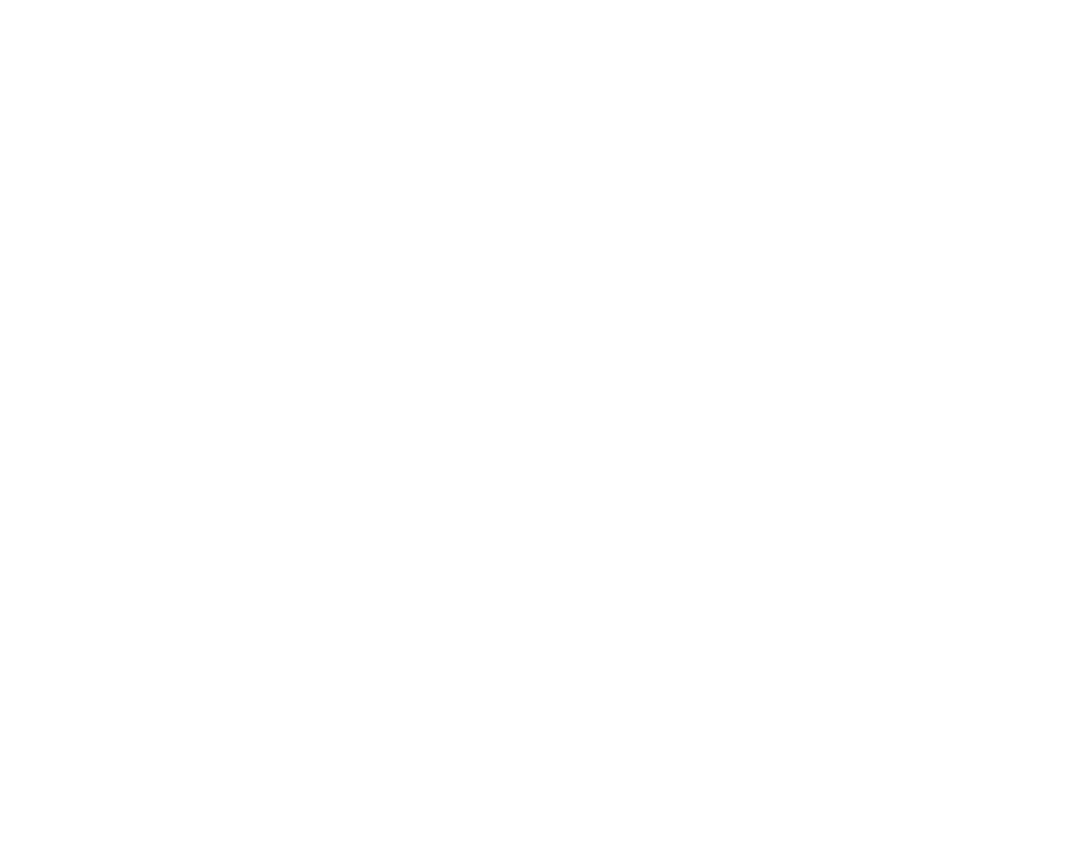
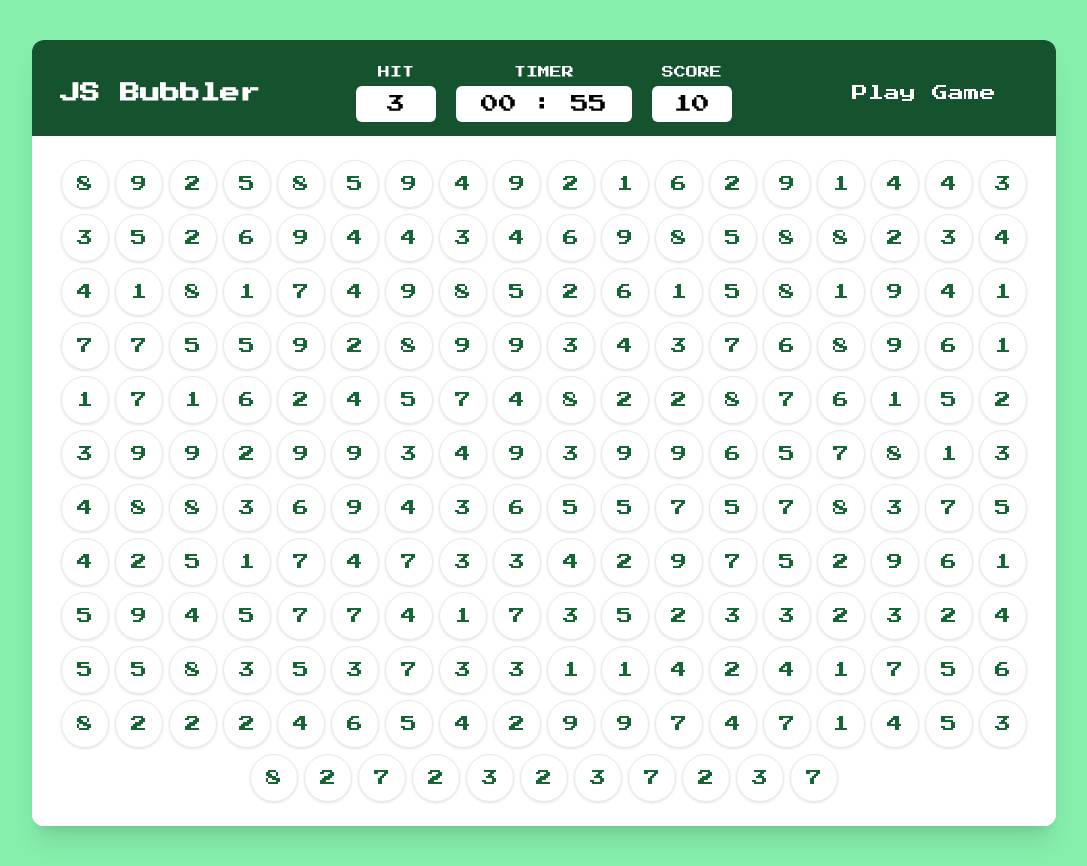
Before and after one commit to uniqweber/JS-bubble-matching-game, a plain HTML site: page index.html in a window 1280 px wide. Shown: the whole page, without its empty margins (96-1183 px from the left). Before the commit the page ends 800 px from the top, so only its background shows below. Drawn offline with nearby package versions, Linux system fonts and the light colour scheme.

Commit message:
ui part done now logic part running

```diff
--- a/bubbleMatch.js
+++ b/bubbleMatch.js
@@ -0,0 +1,39 @@
+const showHit = document.querySelector("#hit");
+const showTime = document.querySelector("#timer");
+const showScore = document.querySelector("#score");
+const gameBoard = document.querySelector("#gameBoard");
+const playGame = document.querySelector("#playGame");
+
+let boardCell = 0;
+let score = 0;
+let time = 60;
+let hit = 0;
+
+function makeBubble() {
+  for (let i = 1; i < 210; i++) {
+    boardCell = Math.floor(Math.random() * 9) + 1;
+    gameBoard.innerHTML += `<span class="border shadow text-green-800 inline-flex items-center flex-wrap justify-center rounded-full h-12 w-12 cursor-pointer hover:bg-green-800 hover:text-white duration-300"> ${boardCell} </span>`;
+  }
+}
+
+function makeHit() {
+  hit = Math.round(Math.random() * 10) + 1;
+  showHit.innerHTML = hit;
+}
+
+function makeTimer() {
+  timeDecrease = setInterval(() => {
+    time--;
+    showTime.innerHTML = +time;
+  }, 1000);
+}
+
+function makeScore() {
+  score += 10;
+  showScore.innerHTML = score;
+}
+
+makeScore();
+makeTimer();
+makeHit();
+makeBubble();
--- a/index.html
+++ b/index.html
@@ -16,6 +16,59 @@
     <title>Bubble Matching Game</title>
   </head>
   <body>
-
+    <main>
+      <section>
+        <div
+          class="bg-green-300 flex items-center min-h-screen justify-center p-10"
+        >
+          <div
+            class="max-w-screen-lg bg-white mx-auto rounded-xl h-full w-full shadow-xl overflow-hidden"
+          >
+            <div
+              class="lg:h-24 bg-green-900 grid lg:grid-cols-4 py-6 px-7 items-center"
+            >
+              <div class="text-center lg:text-left">
+                <h1 class="text-white text-xl font-bold">
+                  <span>JS</span>
+                  <span>Bubbler</span>
+                </h1>
+              </div>
+              <div
+                class="flex flex-wrap lg:flex-nowrap items-center justify-center gap-4 py-5 lg:py-0 lg:gap-5 lg:col-span-2"
+              >
+                <div class="text-center">
+                  <h3 class="text-white pb-1.5 text-xs uppercase">Hit</h3>
+                  <h5 id="hit" class="bg-white text-lg rounded-md w-20 py-1">
+                    0
+                  </h5>
+                </div>
+                <div class="text-center order-2 md:order-none">
+                  <h3 class="text-white pb-1.5 text-xs uppercase">Timer</h3>
+                  <h5 class="bg-white text-lg rounded-md w-44 py-1">
+                    00 : <span id="timer">60</span>
+                  </h5>
+                </div>
+                <div class="text-center">
+                  <h3 class="text-white pb-1.5 text-xs uppercase">Score</h3>
+                  <h5 id="score" class="bg-white text-lg rounded-md w-20 py-1">
+                    0
+                  </h5>
+                </div>
+              </div>
+              <div class="lg:text-right text-center">
+                <button id="playGame" class="text-white px-8 py-3 rounded-md">
+                  Play Game
+                </button>
+              </div>
+            </div>
+            <div
+              id="gameBoard"
+              class="h-full bg-white flex flex-wrap justify-center gap-1.5 px-5 lg:px-7 py-6"
+            ></div>
+          </div>
+        </div>
+      </section>
+    </main>
+    <script src="bubbleMatch.js"></script>
   </body>
 </html>
```
Also changed, not shown: tailwind.config.js (added).
